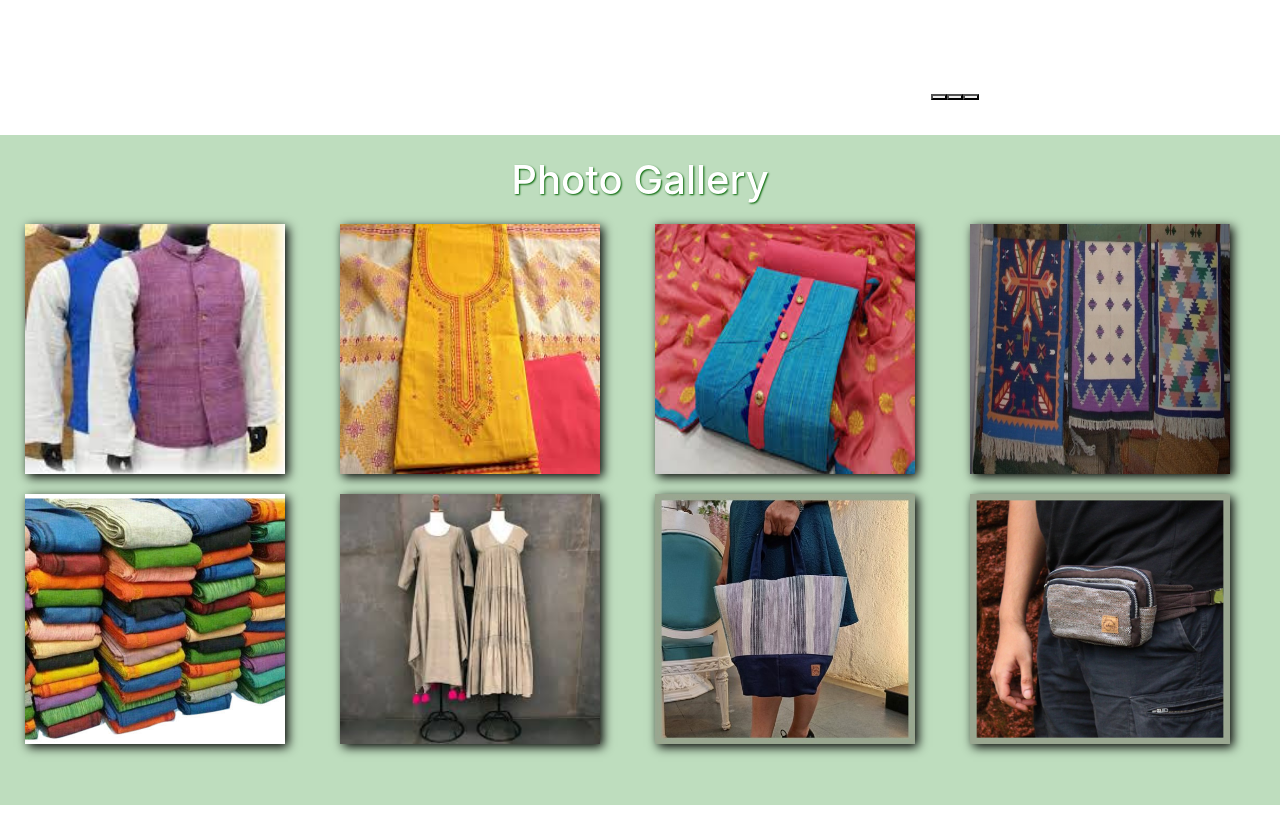
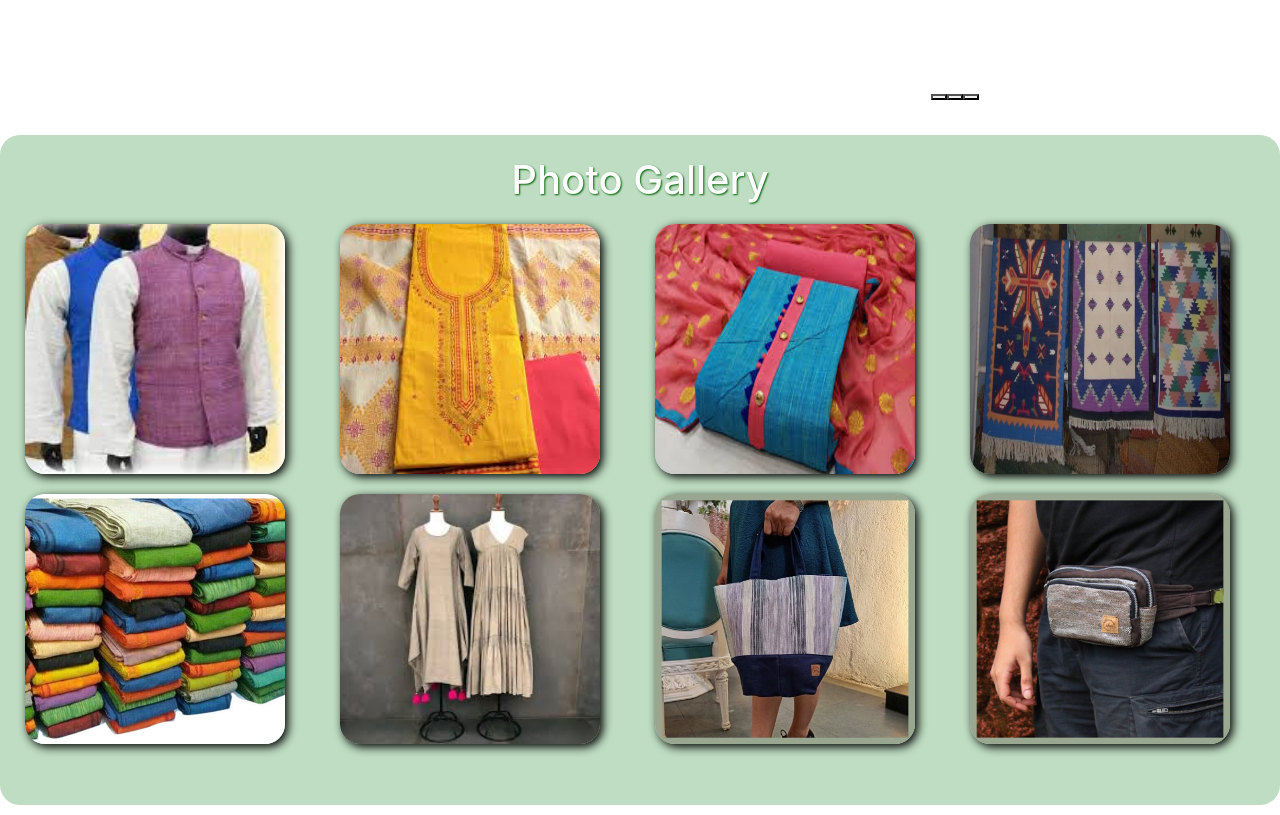
Before and after one commit to ashishpatel546/khadi, a React (Create React App) app: page / in a window 1280 px wide. Shown: the part 720-1535 px from the top of the page. Built offline with nearby package versions, Linux system fonts and the light colour scheme; grey boxes are pictures that could not be loaded.

Commit message:
css changed

```diff
--- a/package.json
+++ b/package.json
@@ -18,8 +18,9 @@
     "web-vitals": "^2.1.4"
   },
   "scripts": {
-    "start": "react-scripts start",
-    "build": "react-scripts build",
+    "start": "react-scripts --openssl-legacy-provider start",
+    "start:dev":"react-scripts --openssl-legacy-provider start",
+    "build": "react-scripts --openssl-legacy-provider build",
     "test": "react-scripts test",
     "eject": "react-scripts eject"
   },
--- a/src/index.css
+++ b/src/index.css
@@ -136,6 +136,7 @@ code {
    background-color: white !important;
    box-shadow: 3px 3px 10px green;
    transform: scale(1.05);
+   border-radius: 30px;
 }
 
 .card-img{
@@ -174,18 +175,22 @@ clip-path: polygon(25% 0%, 100% 0, 100% 100%, 25% 100%, 0% 50%);
 .gallery-img {
   height: 250px;
   width: 260px;
+  border-radius: 20px;
   box-shadow: 3px 3px 10px black;
-  transition: all 0.8s;
+  transition: all 0.5s;
 }
 .gallery-img:hover {
   transform: scale(1.1);
   animation: backwards;
+  border-radius: 40px;box-shadow: 8px 8px 20px white;
 }
 .gallery-container {
-  background-color: rgb(190, 221, 190);
+  /* background-color: rgb(206, 201, 249); */
+  background-color: rgb(190, 221, 194);
   color: white;
   padding: 1px;
   margin: 10px;
+  border-radius: 20px;
 }
 
 .gallery-text {
@@ -205,8 +210,11 @@ clip-path: polygon(25% 0%, 100% 0, 100% 100%, 25% 100%, 0% 50%);
 }
 
 .about-container {
+  display: flex;
+  justify-content: center;
+  align-items: center;
   background-color: rgb(190, 221, 190);
-  margin: 10px;
+  margin: auto;
   box-shadow: 3px 3px 10px black;
 }
 
```
Also changed, not shown: 1 other file (tests, documents, lock files or other folders).
